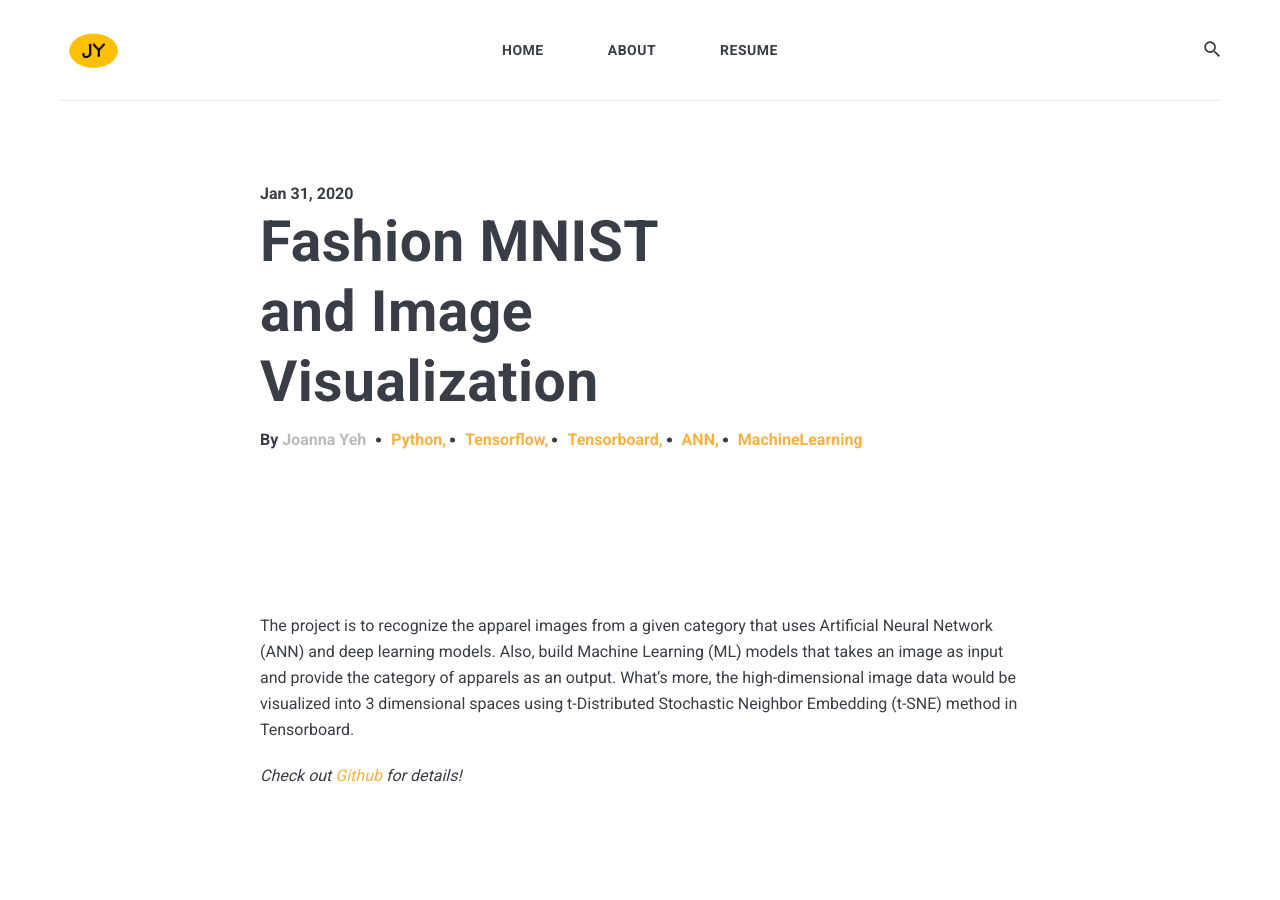
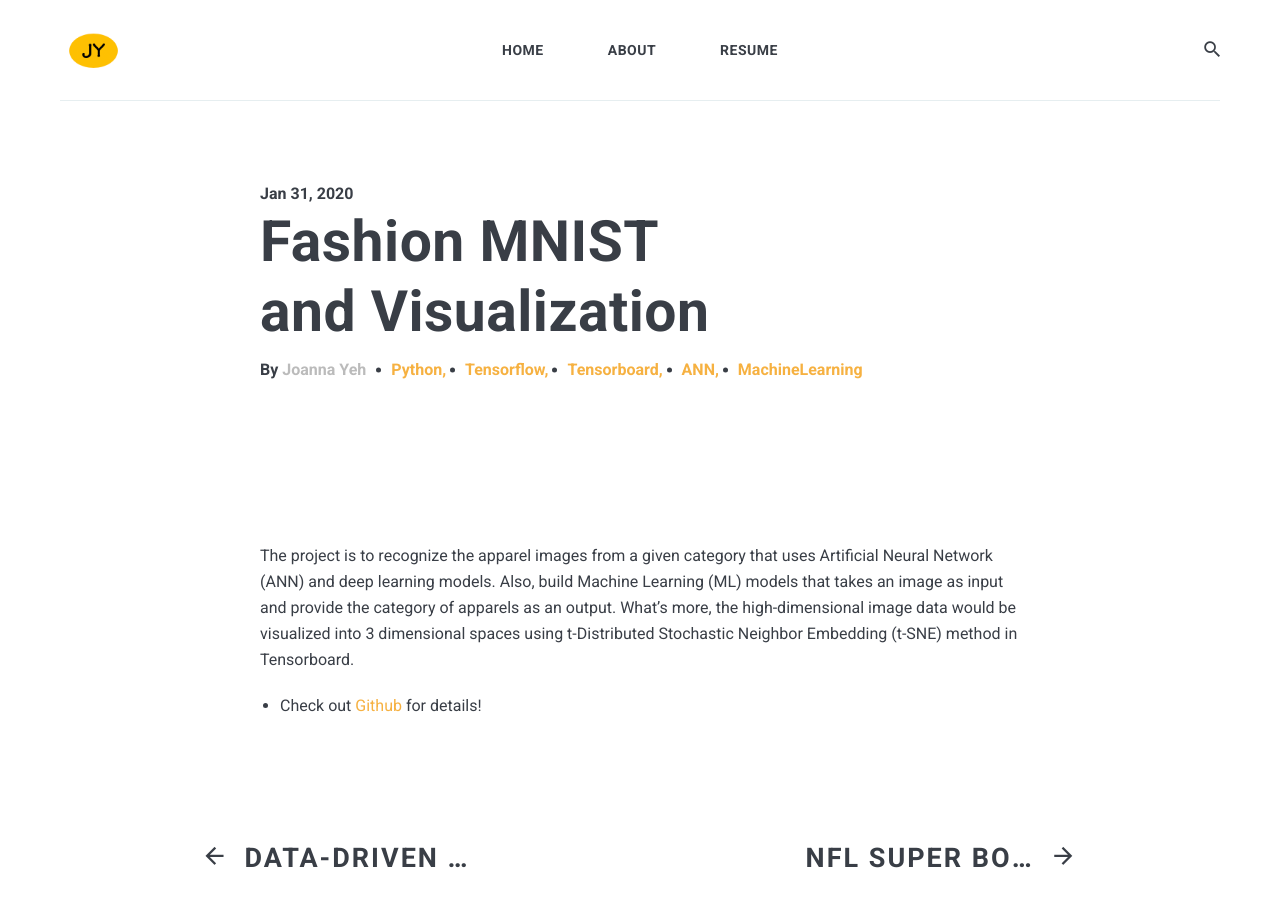
Before and after one commit to yuyaya2016/yuyaya2016.github.io, a Jekyll site: the page built from _posts/2020-01-31-Fashion-MNIST-and-Visualization.markdown, in a window 1280 px wide and 900 px high. Built offline with Jekyll 4.4.1, drawn with Linux system fonts in a browser that asks for light colours; nearby versions of some CDN libraries; comment, search, counter and statistics services are not loaded.

Commit message:
update file

```diff
--- a/_posts/2020-01-31-Fashion-MNIST.markdown
+++ b/_posts/2020-01-31-Fashion-MNIST-and-Visualization.markdown
@@ -1,6 +1,6 @@
 ---
 layout: post
-title:  Fashion MNIST and Image Visualization
+title:  Fashion MNIST and Visualization
 date:   2020-01-31 15:01:35 +0300
 image:  black.png
 tags:   Python, Tensorflow, Tensorboard, ANN, MachineLearning
@@ -8,6 +8,6 @@
 The project is to recognize the apparel images from a given category that uses Artificial Neural
 Network (ANN) and deep learning models. Also, build Machine Learning (ML) models that takes an image as input and provide the category of apparels as an output. What's more, the high-dimensional image data would be visualized into 3 dimensional spaces using t-Distributed Stochastic Neighbor Embedding (t-SNE) method in Tensorboard.
 
-*Check out [Github][Github] for details!*
+- Check out [Github][Github] for details!
 
 [Github]: https://github.com/yuyaya2016/Fashion_MNIST_Classification/blob/master/Tensorboard_FashionMNIST_Visualization.ipynb
```
